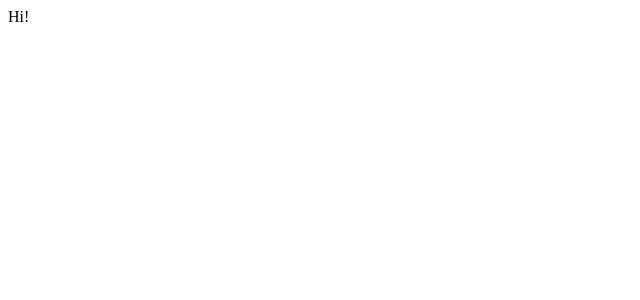
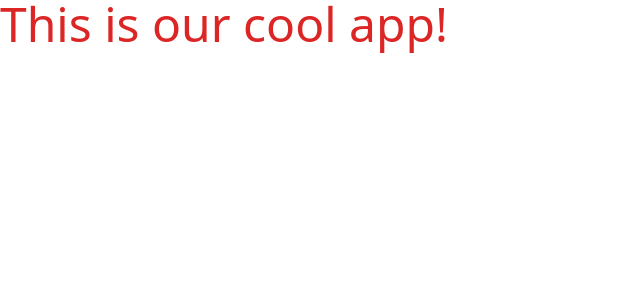
Before and after one commit to GiorgiMazm/LF10, a Nuxt app: page / in a window 1280 px wide. Shown: the top 300 px of the page, without its empty margins (0-640 px from the left). Built offline with nearby package versions, Linux system fonts and the light colour scheme.

Commit message:
configuration

```diff
--- a/app.vue
+++ /dev/null
@@ -1,5 +0,0 @@
-<template>
-  <div>
-    Hi!
-  </div>
-</template>
--- a/nuxt.config.ts
+++ b/nuxt.config.ts
@@ -1,4 +1,10 @@
 // https://nuxt.com/docs/api/configuration/nuxt-config
 export default defineNuxtConfig({
-  devtools: { enabled: true }
+  devtools: { enabled: true },
+  srcDir: "src",
+  modules: [
+    '@nuxtjs/tailwindcss'
+  ],
+  //@ts-ignore
+  buildModules: ["@nuxt/typescript-build"],
 })
--- /dev/null
+++ b/src/app.vue
@@ -0,0 +1,3 @@
+<template>
+ <NuxtPage/>
+</template>
--- /dev/null
+++ b/src/pages/index.vue
@@ -0,0 +1,9 @@
+<script setup lang="ts">
+const message = "This is our cool app!";
+</script>
+
+<template>
+  <div class="text-5xl text-red-600">
+    {{ message }}
+  </div>
+</template>
--- /dev/null
+++ b/tailwind.config.ts
@@ -0,0 +1,8 @@
+/** @type {import('tailwindcss').Config} */
+module.exports = {
+  content: [],
+  theme: {
+    extend: {},
+  },
+  plugins: [],
+}
```
Also changed, not shown: package.json (+8 -1 lines), 1 other file (tests, documents, lock files or other folders).
